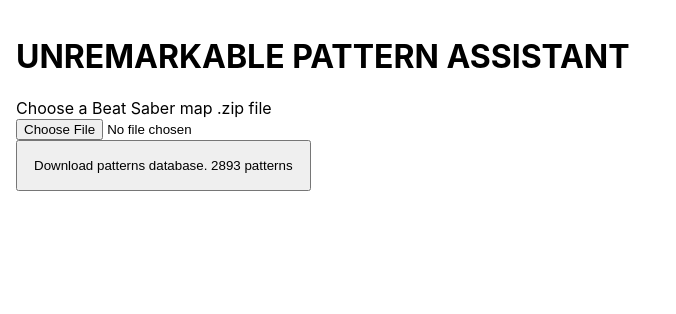
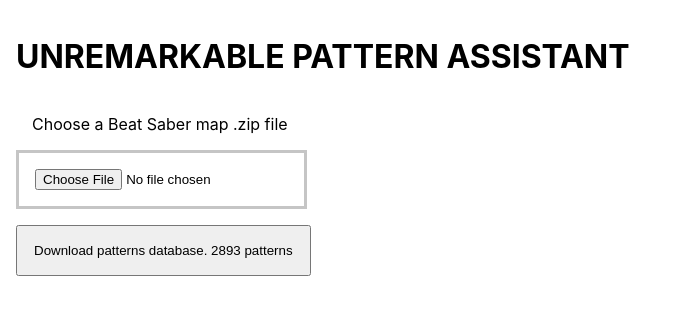
Before and after one commit to ejk33/UnremarkablePatternAssistant, a React (Create React App) app: page / in a window 1280 px wide. Shown: the top 314 px of the page, without its empty margins (0-676 px from the left). Built offline with nearby package versions, Linux system fonts and the light colour scheme; what chance would draw is missing.

Commit message:
Update build

```diff
--- a/src/FileInput.react.js
+++ b/src/FileInput.react.js
@@ -1,15 +1,13 @@
 // @flow
 
 import React from "react";
-import { useCallback, useEffect } from "react";
-
-import {useDropzone} from 'react-dropzone';
 
 const styles = {
     dropzone: {
         padding: '16px',
         borderStyle: 'solid',
-        borderColor: '#c5c5c5'
+        borderColor: '#c5c5c5',
+        marginBottom: '16px'
     },
     message: {
         padding: '16px',
@@ -23,8 +21,8 @@ type Props = {
 export default function FileInput({onFilesChange}: Props): React$MixedElement {
   return (
     <div>
-      <div>Choose a Beat Saber map .zip file</div>
-      <input type="file" accept="application/zip" onChange={(e) => {
+      <div style={styles.message}>Choose a Beat Saber map .zip file</div>
+      <input style={styles.dropzone} type="file" accept="application/zip" onChange={(e) => {
         if (e.target.files.length > 0) {
           onFilesChange(e.target.files[0]);
         }
```
Also changed, not shown: 7 other files (tests, documents, lock files or other folders).
